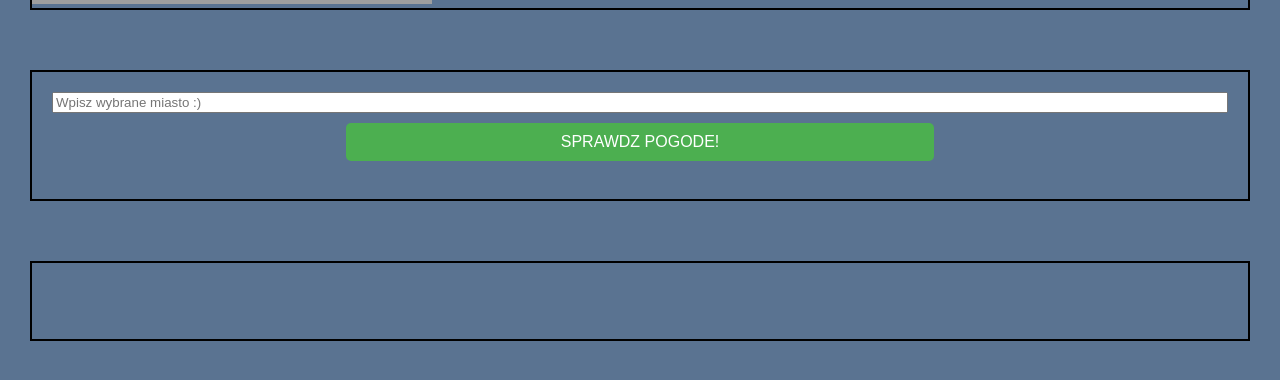
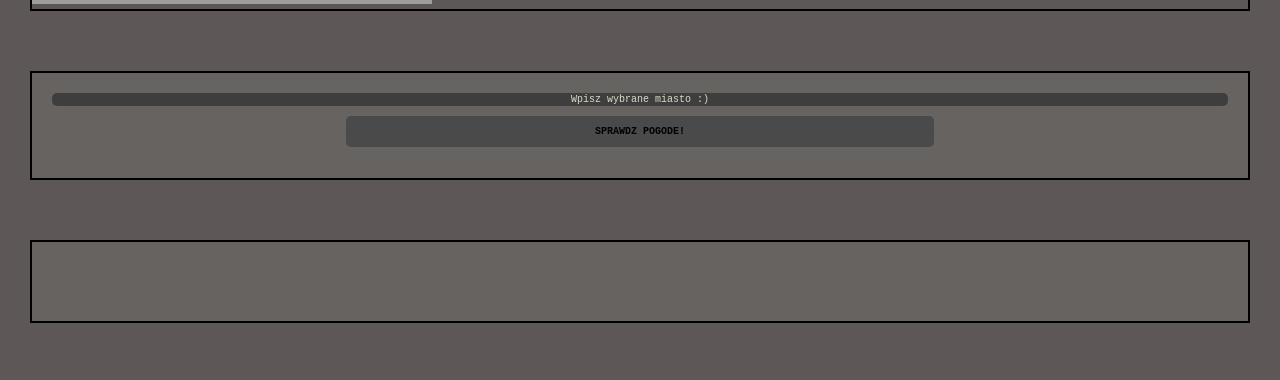
Before and after one commit to czxrny/weather_app, a React (Create React App) app: page / in a window 1280 px wide. Shown: the part 328-708 px from the top of the page. Built offline with nearby package versions, Linux system fonts and the light colour scheme; no server answers; grey boxes are pictures that could not be loaded.

Commit message:
style: changed css styles for better visibility of dom elements

```diff
--- a/src/App.css
+++ b/src/App.css
@@ -18,23 +18,41 @@
     display: flex;
     flex-direction: column;
     padding: 20px;
+    color: #dadcc6;
+    background-color: #666361;
 }
+
+.SearchTile input {
+    font-size: 10px;
+    font-weight: lighter;
+    font-family: 'Courier New', Courier, monospace;
+    text-align: center;
+    color: #dadcc6;
+    background-color: #3e3e3e;
+    border: none;
+    border-radius: 5px;
+}
+
+.SearchTile input::placeholder {
+     color: #dadcc6;
+ }
 
 .SearchTile button {
     width: 50%;
     align-self: center;
     margin-top: 10px;
     padding: 10px 20px;
-    font-size: 16px;
-    background-color: #4CAF50;
-    color: white;
+    font-size: 10px;
+    font-weight: bolder;
+    font-family: 'Courier New', Courier, monospace;
+    background-color: #4a4a4a;
     border: none;
     border-radius: 5px;
     cursor: pointer;
 }
 
 .SearchTile button:hover {
-    background-color: darkgreen;
+    background-color: #3c3c3c;
 }
 
 @media (max-width: 1200px) {
@@ -47,4 +65,14 @@
     padding-top: 30px;
     padding-bottom: 30px;
     padding-inline: 10px;
+    background-color: #666361;
 }
+
+.Localization {
+    font-size: larger;
+    font-weight: bolder;
+}
+
+.DateMessage {
+    font-size: small;
+}
--- a/src/App.js
+++ b/src/App.js
@@ -58,8 +58,9 @@ function App() {
             </div>
 
             <div className={"WeatherTile"}>
-                <p>{currentLocalization}</p>
-                <p>{dateMessage}</p>
+                <p className={"Localization"}>{currentLocalization}</p>
+                <p className={"DateMessage"}>{dateMessage}</p>
+                <p className={"WeatherInfo"}></p>
             </div>
         </div>
     )
--- a/src/index.css
+++ b/src/index.css
@@ -1,11 +1,9 @@
 body {
   margin: 0;
-  font-family: -apple-system, BlinkMacSystemFont, 'Segoe UI', 'Roboto', 'Oxygen',
-    'Ubuntu', 'Cantarell', 'Fira Sans', 'Droid Sans', 'Helvetica Neue',
-    sans-serif;
+  font-family: 'Courier New', Courier, monospace;
   -webkit-font-smoothing: antialiased;
   -moz-osx-font-smoothing: grayscale;
-  background-color: #5a7391;
+  background-color: #5d5757;
 }
 
 code {
```
